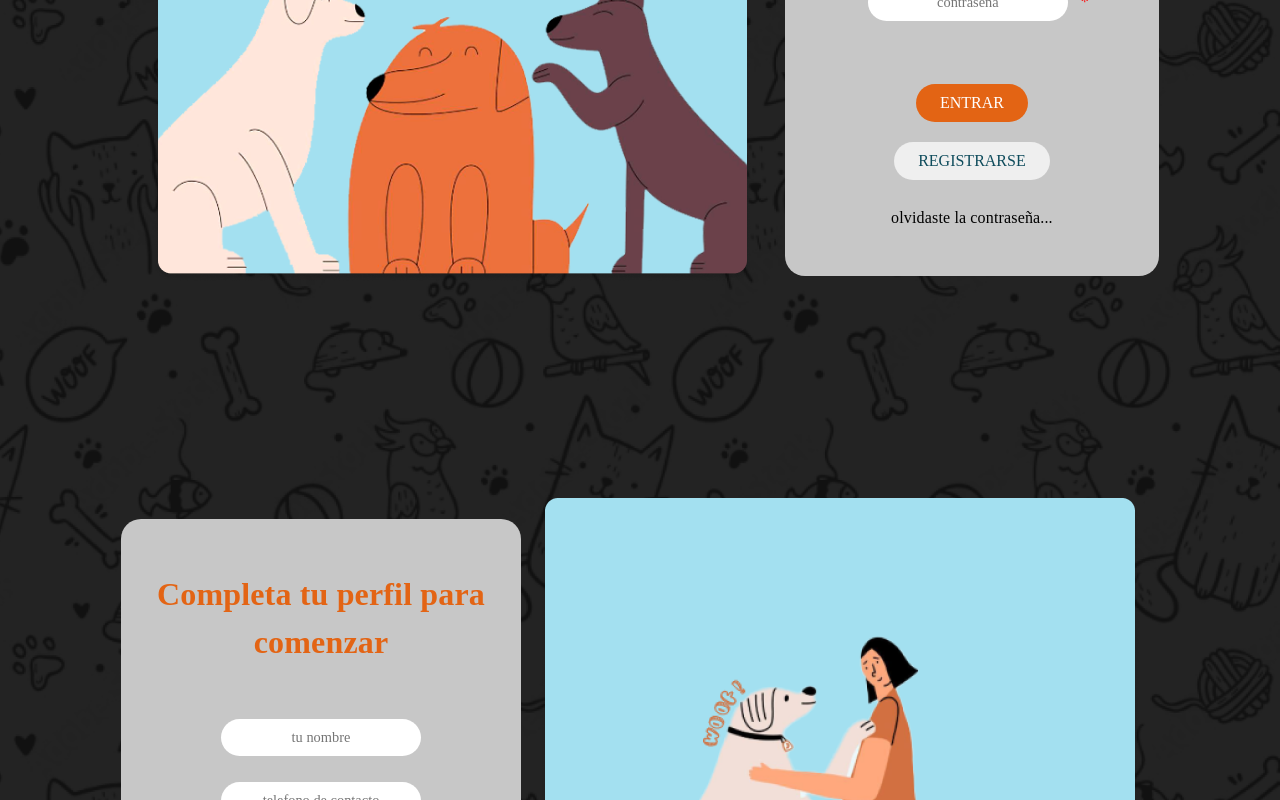
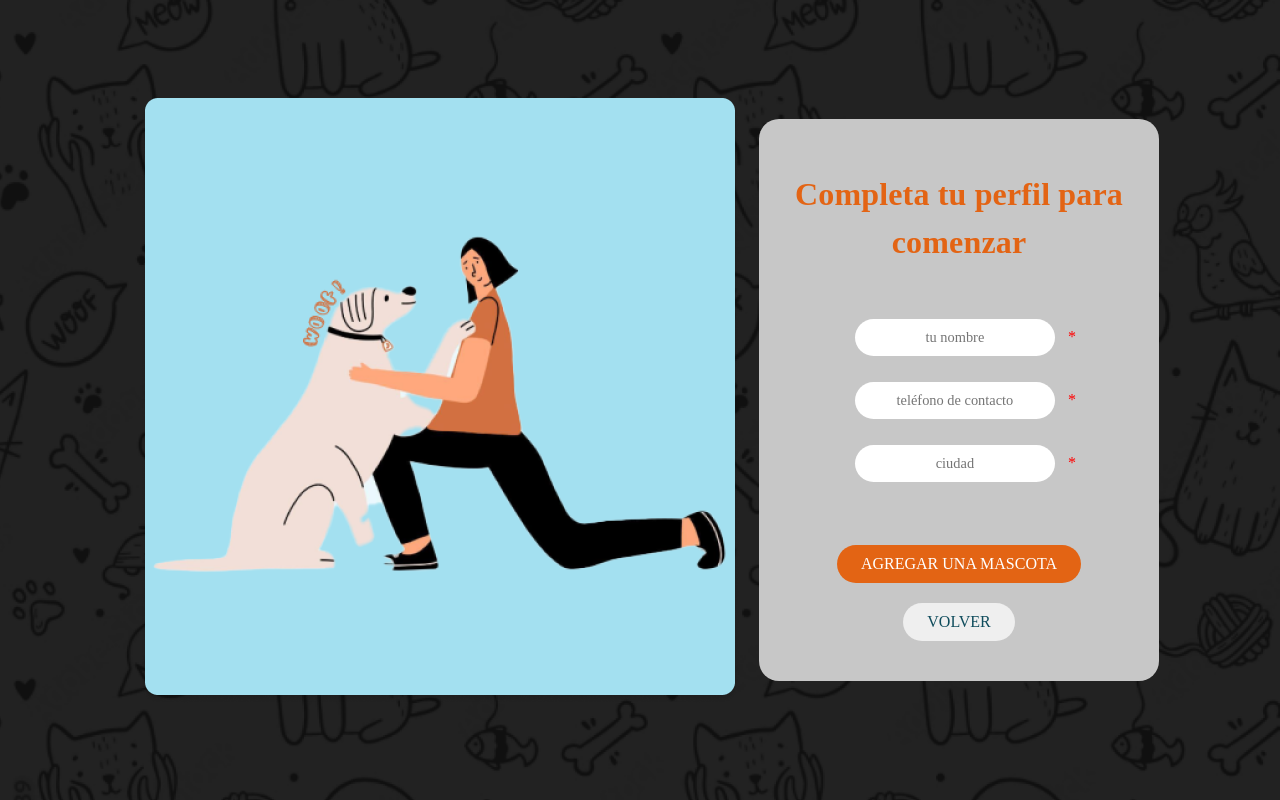
Before and after one commit to No-Country-simulation/c19-46-n-java-react, a React (Vite) app in the folder frontend/: page / in a window 1280 px wide. Shown: the top 800 px of the page. Built offline with nearby package versions, Linux system fonts and the light colour scheme.

Commit message:
modificado formulario campos obligatorios, id

```diff
--- a/frontend/src/App.jsx
+++ b/frontend/src/App.jsx
@@ -7,7 +7,7 @@ function App() {
   return (
     <>
 
-      <LoginForm />
+
       <RegisterForm/>
 
     </>
--- a/frontend/src/components/forms/RegisterForm.jsx
+++ b/frontend/src/components/forms/RegisterForm.jsx
@@ -1,57 +1,108 @@
-import React from 'react';
+import React, { useState } from 'react';
+import { Link } from 'react-router-dom';
 import Button from '../button/Button';
 import './LoginForm.css';
 import Input from '../input/Input';
-import Primerinicio from '../images/primerInicio.png'
-
+import Primerinicio from '../images/primerInicio.png';
 
 const LoginForm = () => {
-  const handleLogin = () => {
-    console.log('EntrarAgregar una mascota');
-  };
+  const [isSubmitting, setIsSubmitting] = useState(false);
+  const [name, setName] = useState('');
+  const [phone, setPhone] = useState('');
+  const [city, setCity] = useState('');
+  const [error, setError] = useState('');
 
-  const handleRegister = () => {
-    console.log('Volver');
+  const handleRegister = async (e) => {
+    e.preventDefault();
+
+    if (isSubmitting) {
+      return;
+    }
+
+    if (!name || !phone || !city) {
+      setError('Información requerida incompleta.');
+      return;
+    }
+
+    setIsSubmitting(true);
+    setError('');
+
+    try {
+      // Simula una petición de registro
+      await fakeRegisterRequest({ name, phone, city });
+
+      // Lógica después de un registro exitoso
+      console.log('Registro exitoso');
+      setIsSubmitting(false);  // Restablecer estado isSubmitting
+    } catch (err) {
+      setError('Error en el registro. Inténtalo de nuevo.');
+      setIsSubmitting(false);  // Restablecer estado isSubmitting
+    }
   };
 
   return (
-
     <div className="container">
-      <form className='form'>
+      <div className="image">
+        <img src={Primerinicio} alt="Imagen de inicio" />
+      </div>
+      <form className='form' onSubmit={handleRegister}>
         <h1>Completa tu perfil para comenzar</h1>
         <div className='campo'>
           <Input
-              placeholder={"tu nombre"}>
-            </Input>
-
+            id="name"
+            placeholder="tu nombre"
+            value={name}
+            onChange={(e) => setName(e.target.value)}
+            maxLength={50}
+            required
+          />
           <Input
-              placeholder={"telefono de contacto"}>
-            </Input>
-
+            id="phone"
+            placeholder="teléfono de contacto"
+            value={phone}
+            onChange={(e) => setPhone(e.target.value)}
+            maxLength={15}
+            required
+          />
           <Input
-              placeholder={"ciudad"}>
-            </Input>
+            id="city"
+            placeholder="ciudad"
+            value={city}
+            onChange={(e) => setCity(e.target.value)}
+            maxLength={50}
+            required
+          />
         </div>
-
+        {error && <div style={{ color: 'red' }}>{error}</div>}
         <div>
-          <Button onClick={handleLogin} className="btn-primary">
-          AGREGAR UNA MASCOTA
+          <Button type="submit" className="btn-primary" disabled={isSubmitting}>
+            {isSubmitting ? 'Enviando...' : 'AGREGAR UNA MASCOTA'}
           </Button>
         </div>
-
         <div>
-          <Button onClick={handleRegister} className="btn-secondary">
+          <Link to="/register">
+            <Button className="btn-secondary">
               VOLVER
             </Button>
+          </Link>
         </div>
       </form>
-
-      <div className="image">
-        <img src={Primerinicio} alt="Primer inicio"/>
     </div>
-    </div>
-
   );
 };
 
+// Simulación de petición de registro
+const fakeRegisterRequest = ({ name, phone, city }) => {
+  return new Promise((resolve, reject) => {
+    setTimeout(() => {
+      // Simulación de éxito o fallo
+      if (name && phone && city) {
+        resolve();
+      } else {
+        reject();
+      }
+    }, 1000);
+  });
+};
+
 export default LoginForm;
```
Lines whose indentation alone changed are shown as unchanged.
